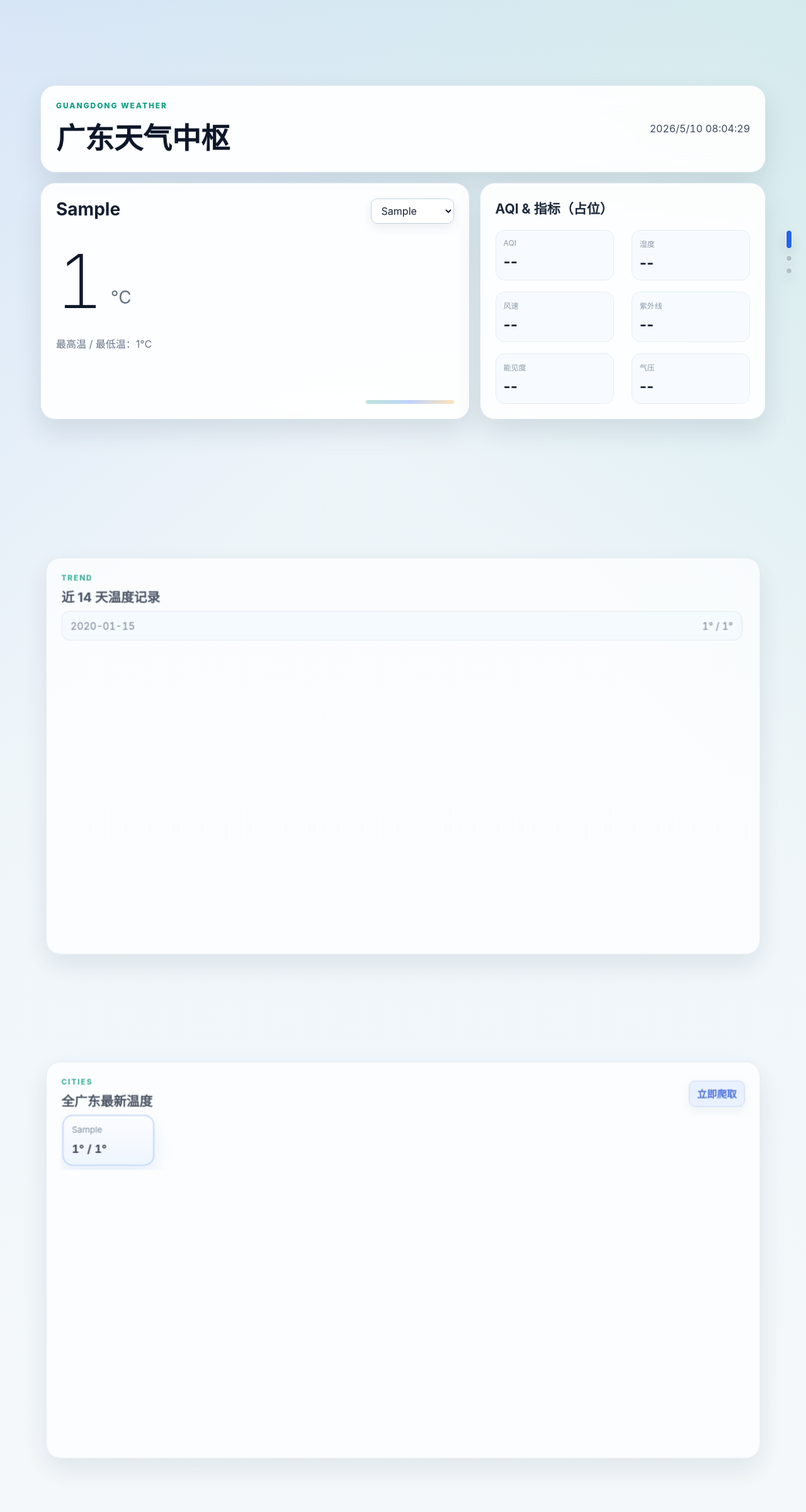
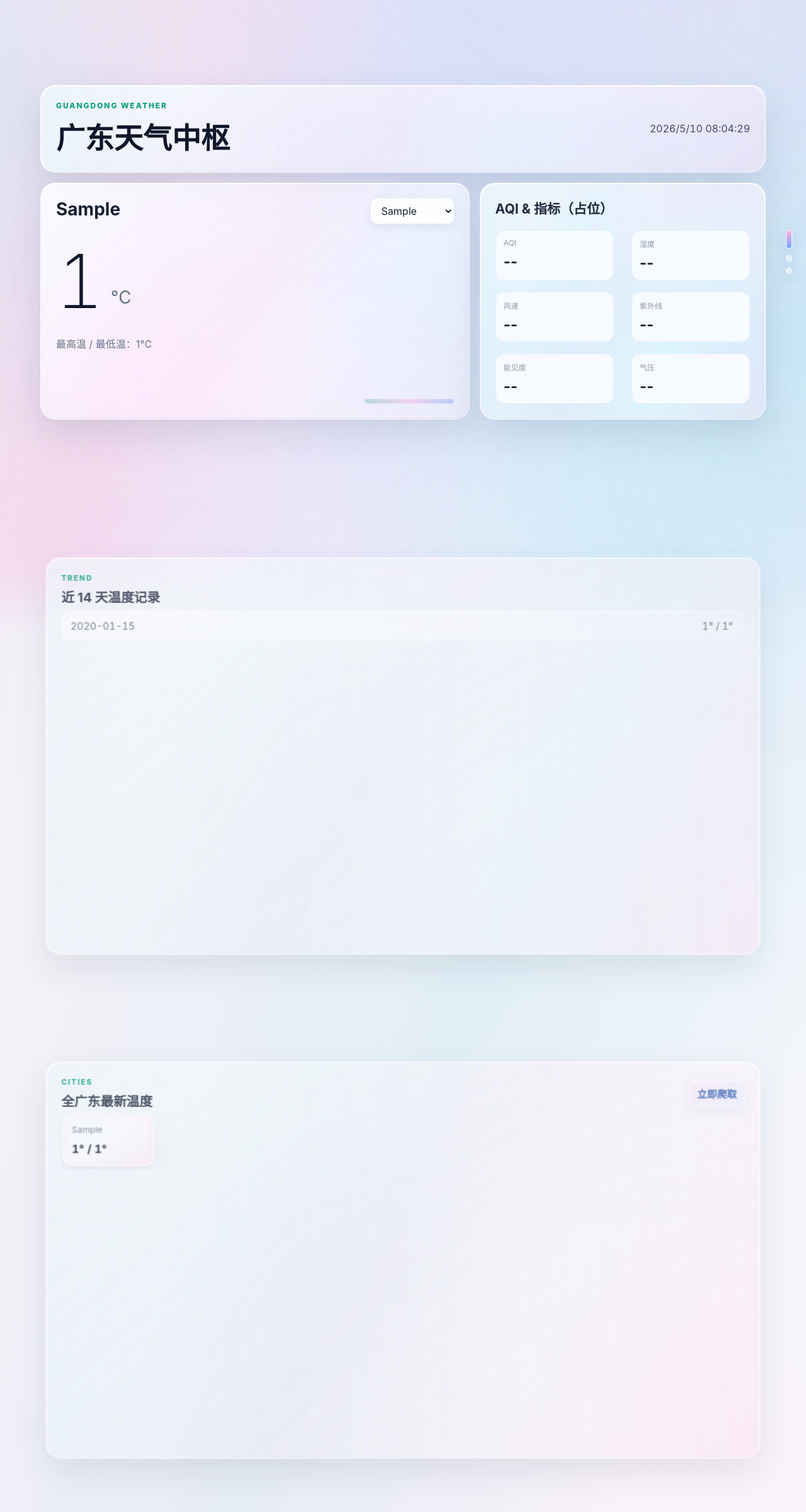
Before and after one commit to alexwilliamclerk/website, a Flask app: page / in a window 1280 px wide. Shown: the whole page at 63% size. Run offline with Flask 3, Linux system fonts and the light colour scheme; tables that the repository leaves empty hold one stand-in row (values such as "Sample post").

Commit message:
Refine dashboard liquid glass visuals

```diff
--- a/static/style.css
+++ b/static/style.css
@@ -1,10 +1,10 @@
 :root {
-  --bg: #f4f8fb;
-  --bg2: #eaf3f8;
-  --surface: rgba(255, 255, 255, 0.92);
-  --surface-strong: #ffffff;
-  --line: #d8e4ee;
-  --line-strong: #c2d3e2;
+  --bg: #f8f5fb;
+  --bg2: #eaf7fb;
+  --surface: rgba(255, 255, 255, 0.58);
+  --surface-strong: rgba(255, 255, 255, 0.82);
+  --line: rgba(255, 255, 255, 0.7);
+  --line-strong: rgba(142, 168, 206, 0.42);
   --text: #172033;
   --sub: #657387;
   --muted: #8b98aa;
@@ -12,7 +12,11 @@
   --accent-soft: #e8f0ff;
   --fresh: #0f9f83;
   --warm: #f59e0b;
-  --shadow: 0 18px 42px rgba(31, 47, 70, 0.12);
+  --aurora-pink: rgba(255, 151, 213, 0.28);
+  --aurora-lilac: rgba(193, 166, 255, 0.22);
+  --aurora-cyan: rgba(123, 218, 232, 0.2);
+  --glass-edge: rgba(255, 255, 255, 0.86);
+  --shadow: 0 22px 54px rgba(80, 91, 120, 0.16);
 }
 
 * {
@@ -29,20 +33,49 @@
   margin: 0;
   font-family: -apple-system, BlinkMacSystemFont, "Segoe UI", "Helvetica Neue", sans-serif;
   background:
-    linear-gradient(135deg, rgba(37, 99, 235, 0.09), transparent 34%),
-    linear-gradient(225deg, rgba(15, 159, 131, 0.1), transparent 38%),
+    linear-gradient(115deg, rgba(255, 173, 221, 0.18), transparent 28%, rgba(128, 213, 231, 0.16) 62%, transparent 88%),
+    linear-gradient(235deg, rgba(198, 176, 255, 0.2), transparent 36%, rgba(255, 220, 235, 0.16) 74%),
     linear-gradient(180deg, var(--bg2), var(--bg));
   color: var(--text);
   overflow-x: hidden;
+}
+
+body::before,
+body::after {
+  content: "";
+  position: fixed;
+  inset: -18vh -14vw;
+  pointer-events: none;
+  z-index: -2;
+  filter: blur(32px);
+  opacity: 0.78;
+}
+
+body::before {
+  background:
+    linear-gradient(105deg, transparent 10%, var(--aurora-pink) 30%, var(--aurora-lilac) 48%, transparent 72%),
+    linear-gradient(16deg, transparent 16%, var(--aurora-cyan) 52%, transparent 82%);
+  animation: auroraDrift 18s ease-in-out infinite alternate;
+}
+
+body::after {
+  background:
+    linear-gradient(76deg, transparent 18%, rgba(255, 236, 249, 0.5) 36%, rgba(175, 218, 255, 0.2) 58%, transparent 82%),
+    linear-gradient(148deg, transparent 22%, rgba(255, 177, 225, 0.2) 45%, transparent 72%);
+  opacity: 0.58;
+  animation: auroraDrift 24s ease-in-out infinite alternate-reverse;
 }
 
 .bg-noise {
   position: fixed;
   inset: 0;
   pointer-events: none;
-  background-image: radial-gradient(rgba(23, 32, 51, 0.08) 0.6px, transparent 0.6px);
+  z-index: -1;
+  background-image:
+    linear-gradient(115deg, rgba(255,255,255,0.26), transparent 32%, rgba(255,255,255,0.12) 66%, transparent),
+    radial-gradient(rgba(23, 32, 51, 0.06) 0.6px, transparent 0.6px);
   background-size: 18px 18px;
-  opacity: 0.28;
+  opacity: 0.34;
 }
 
 .page-dots {
@@ -62,14 +95,16 @@
   min-height: 10px;
   padding: 0;
   border-radius: 999px;
-  background: rgba(101, 115, 135, 0.36);
-  border: 1px solid rgba(255, 255, 255, 0.82);
-  box-shadow: 0 8px 18px rgba(31, 47, 70, 0.15);
+  background: rgba(255, 255, 255, 0.48);
+  border: 1px solid var(--glass-edge);
+  box-shadow: 0 8px 18px rgba(80, 91, 120, 0.15);
+  backdrop-filter: blur(10px) saturate(140%);
+  -webkit-backdrop-filter: blur(10px) saturate(140%);
 }
 
 .dot.active {
   height: 30px;
-  background: var(--accent);
+  background: linear-gradient(180deg, rgba(255, 172, 222, 0.86), rgba(99, 157, 255, 0.86));
   border-color: #ffffff;
 }
 
@@ -101,18 +136,56 @@
 }
 
 .glass {
-  background: var(--surface);
+  position: relative;
+  overflow: hidden;
+  isolation: isolate;
+  background:
+    linear-gradient(145deg, rgba(255, 255, 255, 0.68), rgba(255, 255, 255, 0.34)),
+    linear-gradient(320deg, rgba(255, 173, 221, 0.16), transparent 38%, rgba(136, 211, 232, 0.13));
   border: 1px solid var(--line);
   border-radius: 24px;
   padding: 24px;
-  box-shadow: var(--shadow);
-  backdrop-filter: blur(18px) saturate(150%);
+  box-shadow:
+    inset 0 1px 0 rgba(255, 255, 255, 0.92),
+    inset 0 -1px 0 rgba(105, 135, 180, 0.12),
+    var(--shadow);
+  backdrop-filter: blur(24px) saturate(175%) contrast(104%);
+  -webkit-backdrop-filter: blur(24px) saturate(175%) contrast(104%);
   transition: transform 0.24s ease, box-shadow 0.24s ease, border-color 0.24s ease;
 }
 
+.glass::before,
+.glass::after {
+  content: "";
+  position: absolute;
+  inset: 0;
+  pointer-events: none;
+  z-index: -1;
+}
+
+.glass::before {
+  background:
+    linear-gradient(120deg, rgba(255, 255, 255, 0.78), transparent 28%, rgba(255, 179, 225, 0.14) 48%, transparent 70%),
+    linear-gradient(180deg, rgba(255,255,255,0.28), transparent 42%);
+  opacity: 0.66;
+}
+
+.glass::after {
+  inset: 1px;
+  border-radius: inherit;
+  border: 1px solid rgba(255, 255, 255, 0.38);
+  background:
+    linear-gradient(100deg, transparent 0%, rgba(255, 255, 255, 0.22) 18%, transparent 36%),
+    linear-gradient(270deg, rgba(255, 161, 218, 0.12), transparent 38%, rgba(105, 189, 225, 0.12));
+  opacity: 0.72;
+}
+
 .glass:hover {
-  border-color: var(--line-strong);
-  box-shadow: 0 24px 54px rgba(31, 47, 70, 0.16);
+  border-color: rgba(255, 255, 255, 0.92);
+  box-shadow:
+    inset 0 1px 0 rgba(255, 255, 255, 0.96),
+    inset 0 -1px 0 rgba(105, 135, 180, 0.14),
+    0 28px 64px rgba(80, 91, 120, 0.18);
   transform: translateY(-2px);
 }
 
@@ -193,8 +266,9 @@
   width: 140px;
   height: 6px;
   border-radius: 999px;
-  background: linear-gradient(90deg, var(--fresh), var(--accent), var(--warm));
-  opacity: 0.28;
+  background: linear-gradient(90deg, rgba(15, 159, 131, 0.55), rgba(255, 154, 218, 0.7), rgba(37, 99, 235, 0.5));
+  filter: blur(0.2px);
+  opacity: 0.48;
 }
 
 .temp-big {
@@ -257,12 +331,16 @@
   min-height: 38px;
   background: var(--surface-strong);
   color: var(--text);
-  border: 1px solid var(--line-strong);
+  border: 1px solid rgba(255, 255, 255, 0.76);
   border-radius: 10px;
   padding: 8px 12px;
   font: inherit;
-  box-shadow: 0 6px 16px rgba(31, 47, 70, 0.08);
+  box-shadow:
+    inset 0 1px 0 rgba(255, 255, 255, 0.78),
+    0 6px 16px rgba(80, 91, 120, 0.1);
   outline: none;
+  backdrop-filter: blur(12px) saturate(150%);
+  -webkit-backdrop-filter: blur(12px) saturate(150%);
   transition: border-color 0.18s ease, box-shadow 0.18s ease, transform 0.18s ease, background 0.18s ease;
 }
 
@@ -278,16 +356,18 @@
 
 button {
   cursor: pointer;
-  background: var(--accent-soft);
-  border-color: #b9cdfa;
-  color: #1d4ed8;
+  background: linear-gradient(135deg, rgba(255, 231, 246, 0.9), rgba(229, 239, 255, 0.9));
+  border-color: rgba(255, 255, 255, 0.82);
+  color: #2450ad;
   font-weight: 700;
   transition: transform 0.18s ease, box-shadow 0.18s ease, background 0.18s ease;
 }
 
 button:hover:not(:disabled) {
-  background: #dbe8ff;
-  box-shadow: 0 10px 22px rgba(37, 99, 235, 0.16);
+  background: linear-gradient(135deg, rgba(255, 215, 239, 0.94), rgba(217, 232, 255, 0.94));
+  box-shadow:
+    inset 0 1px 0 rgba(255, 255, 255, 0.82),
+    0 10px 24px rgba(190, 109, 175, 0.16);
   transform: translateY(-1px);
 }
 
@@ -317,10 +397,17 @@
   min-height: 82px;
   padding: 14px;
   border-radius: 16px;
-  background: linear-gradient(180deg, #ffffff, #f7fbff);
-  border: 1px solid var(--line);
+  background:
+    linear-gradient(150deg, rgba(255, 255, 255, 0.72), rgba(255, 255, 255, 0.38)),
+    linear-gradient(320deg, rgba(255, 179, 225, 0.14), transparent 54%, rgba(135, 211, 232, 0.12));
+  border: 1px solid rgba(255, 255, 255, 0.72);
   color: var(--text);
   cursor: pointer;
+  box-shadow:
+    inset 0 1px 0 rgba(255, 255, 255, 0.82),
+    0 10px 22px rgba(80, 91, 120, 0.08);
+  backdrop-filter: blur(16px) saturate(160%);
+  -webkit-backdrop-filter: blur(16px) saturate(160%);
   opacity: 0;
   transform: translateY(12px);
   animation: cardIn 0.48s ease forwards;
@@ -330,14 +417,21 @@
 
 .city-card:hover,
 .city-card.active {
-  background: linear-gradient(180deg, #ffffff, #eef6ff);
-  border-color: #9bbcf8;
-  box-shadow: 0 14px 28px rgba(37, 99, 235, 0.14);
+  background:
+    linear-gradient(150deg, rgba(255, 255, 255, 0.82), rgba(255, 244, 251, 0.5)),
+    linear-gradient(320deg, rgba(255, 162, 219, 0.22), transparent 52%, rgba(123, 202, 231, 0.18));
+  border-color: rgba(255, 255, 255, 0.94);
+  box-shadow:
+    inset 0 1px 0 rgba(255, 255, 255, 0.88),
+    0 16px 32px rgba(190, 109, 175, 0.13);
   transform: translateY(-3px);
 }
 
 .city-card.active {
-  box-shadow: inset 0 0 0 1px rgba(37, 99, 235, 0.28), 0 14px 28px rgba(37, 99, 235, 0.12);
+  box-shadow:
+    inset 0 0 0 1px rgba(255, 255, 255, 0.78),
+    inset 0 0 18px rgba(255, 171, 221, 0.18),
+    0 16px 32px rgba(190, 109, 175, 0.14);
 }
 
 .city-card div {
@@ -365,11 +459,16 @@
   justify-content: space-between;
   gap: 12px;
   padding: 13px 14px;
-  border: 1px solid var(--line);
+  border: 1px solid rgba(255, 255, 255, 0.7);
   border-radius: 14px;
-  background: #f8fbff;
+  background:
+    linear-gradient(145deg, rgba(255, 255, 255, 0.68), rgba(248, 251, 255, 0.42)),
+    linear-gradient(90deg, rgba(255, 181, 226, 0.12), transparent 44%, rgba(137, 210, 231, 0.1));
   color: #536275;
   font-variant-numeric: tabular-nums;
+  box-shadow: inset 0 1px 0 rgba(255, 255, 255, 0.72);
+  backdrop-filter: blur(12px) saturate(150%);
+  -webkit-backdrop-filter: blur(12px) saturate(150%);
   opacity: 0;
   transform: translateX(-10px);
   animation: listIn 0.42s ease forwards;
@@ -377,7 +476,7 @@
 }
 
 .hist-item:last-child {
-  border-bottom: 1px solid var(--line);
+  border-bottom: 1px solid rgba(255, 255, 255, 0.7);
 }
 
 .reveal {
@@ -405,6 +504,15 @@
   to {
     opacity: 1;
     transform: translateX(0);
+  }
+}
+
+@keyframes auroraDrift {
+  from {
+    transform: translate3d(-2vw, -1vh, 0) scale(1);
+  }
+  to {
+    transform: translate3d(3vw, 2vh, 0) scale(1.04);
   }
 }
 
```
